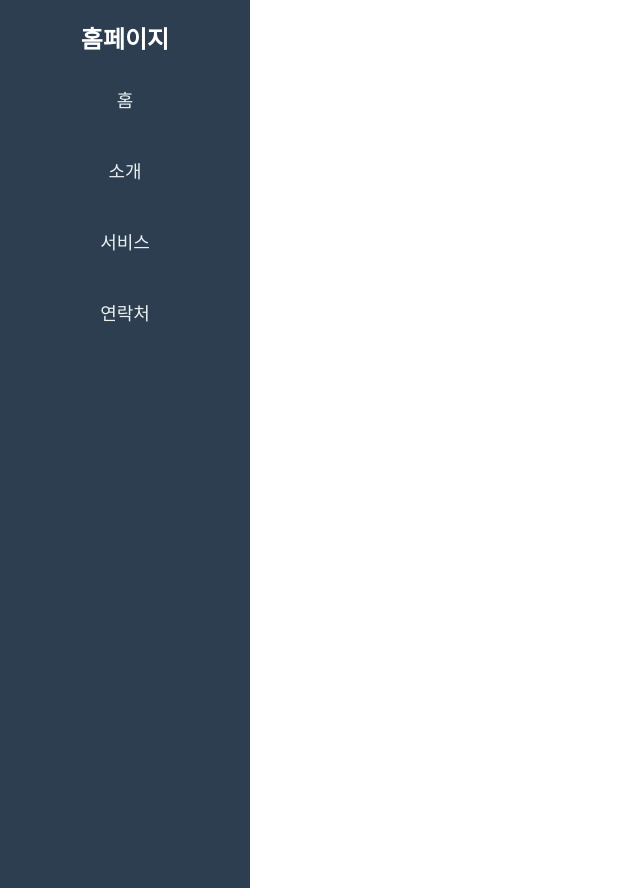
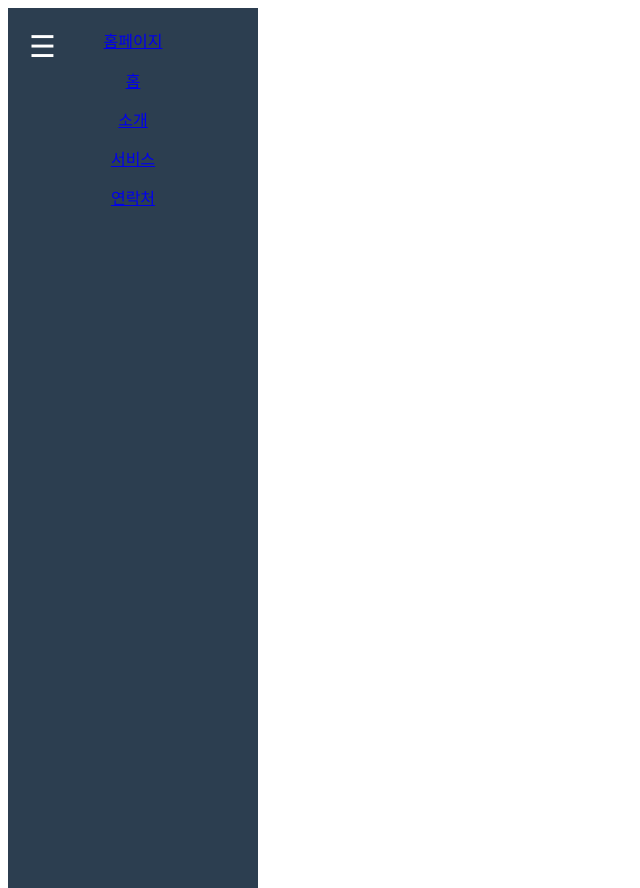
Before and after one commit to Pear1yCode/practice, a PHP site: page /php/header.php in a window 1280 px wide. Shown: the whole page, without its empty margins (0-640 px from the left). Run offline with PHP 8.4, Linux system fonts and the light colour scheme.

Commit message:
Add files via upload

```diff
--- a/MemoryOverclock/css/header.css
+++ b/MemoryOverclock/css/header.css
@@ -1,15 +1,6 @@
-/* 기존 스타일 유지 */
-
-body {
-    font-family: Arial, sans-serif;
-    margin: 0;
-    padding: 0;
-    color: #333;
-}
-
-/* header를 좌측 고정 */
+/* 기본 사이드바 스타일 */
 header.sidebar {
-    width: 250px; /* 사이드바 너비 */
+    width: 250px; /* 기본 사이드바 너비 */
     background-color: #2c3e50; /* 배경색 */
     color: #fff;
     position: fixed; /* 화면에 고정 */
@@ -19,15 +10,12 @@ header.sidebar {
     align-items: center;
     padding-top: 20px;
     z-index: 999; /* 다른 요소 위에 표시 */
+    transition: width 0.3s ease; /* 사이드바가 접히고 펼쳐질 때 애니메이션 */
 }
 
-/* 로고 스타일 */
-header.sidebar .logo a {
-    font-size: 24px;
-    color: #fff;
-    text-decoration: none;
-    margin-bottom: 40px;
-    font-weight: bold;
+/* 사이드바가 접혔을 때 */
+header.sidebar.collapsed {
+    width: 80px; /* 접혔을 때 사이드바 너비 */
 }
 
 /* 네비게이션 리스트 */
@@ -43,17 +31,30 @@ header.sidebar nav ul li {
     margin-bottom: 15px;
 }
 
-header.sidebar nav ul li a {
-    display: block;
-    padding: 15px;
-    color: #ecf0f1;
-    text-decoration: none;
-    font-size: 18px;
-    transition: background-color 0.3s ease;
+/* 사이드바 접혔을 때 버튼 숨기기 */
+header.sidebar.collapsed nav ul li a {
+    opacity: 0; /* 버튼 숨기기 */
+    pointer-events: none; /* 클릭 방지 */
+    transition: opacity 0.3s ease; /* 부드러운 애니메이션 */
 }
 
-header.sidebar nav ul li a:hover {
-    background-color: #34495e;
+/* 사이드바 토글 버튼 */
+header.sidebar .toggle-btn {
+    background-color: transparent;
+    border: none;
+    color: white;
+    font-size: 30px;
+    position: absolute;
+    top: 20px;
+    left: 15px;
+    cursor: pointer;
+    z-index: 1000; /* 버튼이 다른 요소들 위에 위치하도록 */
+    transition: opacity 0.3s ease; /* 애니메이션 효과 */
+}
+
+/* 사이드바 토글 버튼 숨기기 */
+header.sidebar.collapsed .toggle-btn {
+    opacity: 1; /* 버튼이 보이도록 설정 */
 }
 
 /* 메인 콘텐츠 */
@@ -61,18 +62,13 @@ header.sidebar nav ul li a:hover {
     margin-left: 250px; /* 사이드바의 너비만큼 오른쪽으로 밀기 */
     padding: 20px;
     background-color: #f4f4f4;
-    height: 100vh;
+    min-height: 100vh;
     overflow-y: auto;
+    flex-grow: 1;
+    transition: margin-left 0.3s ease;
 }
 
-/* 반응형 디자인 */
-@media screen and (max-width: 768px) {
-    /* 화면 크기가 작은 경우, 사이드바의 너비 줄이기 */
-    header.sidebar {
-        width: 200px; /* 사이드바 크기 줄이기 */
-    }
-
-    .content {
-        margin-left: 200px; /* 콘텐츠 영역 밀기 */
-    }
+/* 접혔을 때, 콘텐츠 영역 밀기 */
+.content.collapsed {
+    margin-left: 80px;
 }
--- a/MemoryOverclock/php/header.php
+++ b/MemoryOverclock/php/header.php
@@ -11,6 +11,7 @@
     <div class="logo">
         <a href="/">홈페이지</a>
     </div>
+    <button class="toggle-btn" onclick="toggleSidebar()">☰</button> <!-- 버튼 추가 -->
     <nav>
         <ul>
             <li><a href="/">홈</a></li>
@@ -20,5 +21,16 @@
         </ul>
     </nav>
 </header>
+
+<script>
+    function toggleSidebar() {
+        const sidebar = document.querySelector('header.sidebar');
+        const content = document.querySelector('.content');
+
+        sidebar.classList.toggle('collapsed');
+        content.classList.toggle('collapsed');
+    }
+</script>
+
 </body>
 </html>
```
Also changed, not shown: MemoryOverclock/db/postDB.php (+20 -1 lines), MemoryOverclock/php/post.php (+15 -14 lines).
